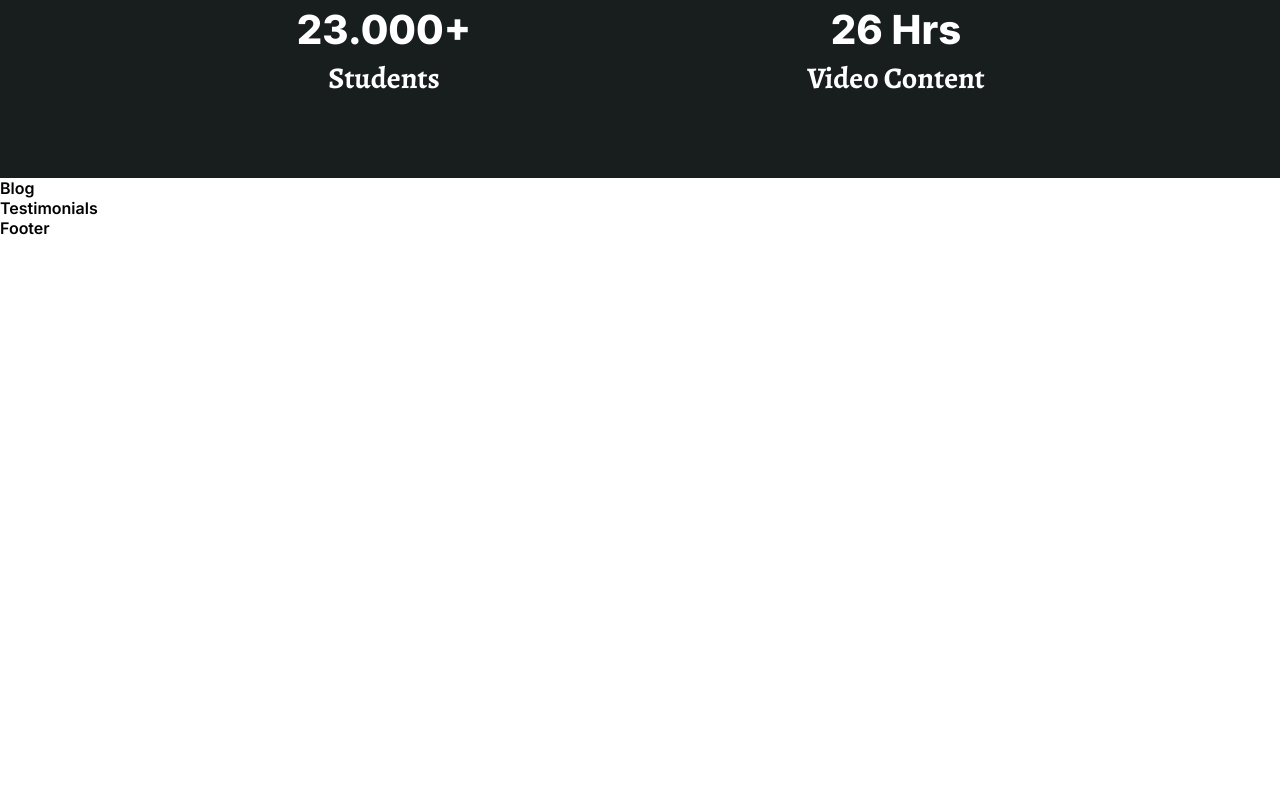
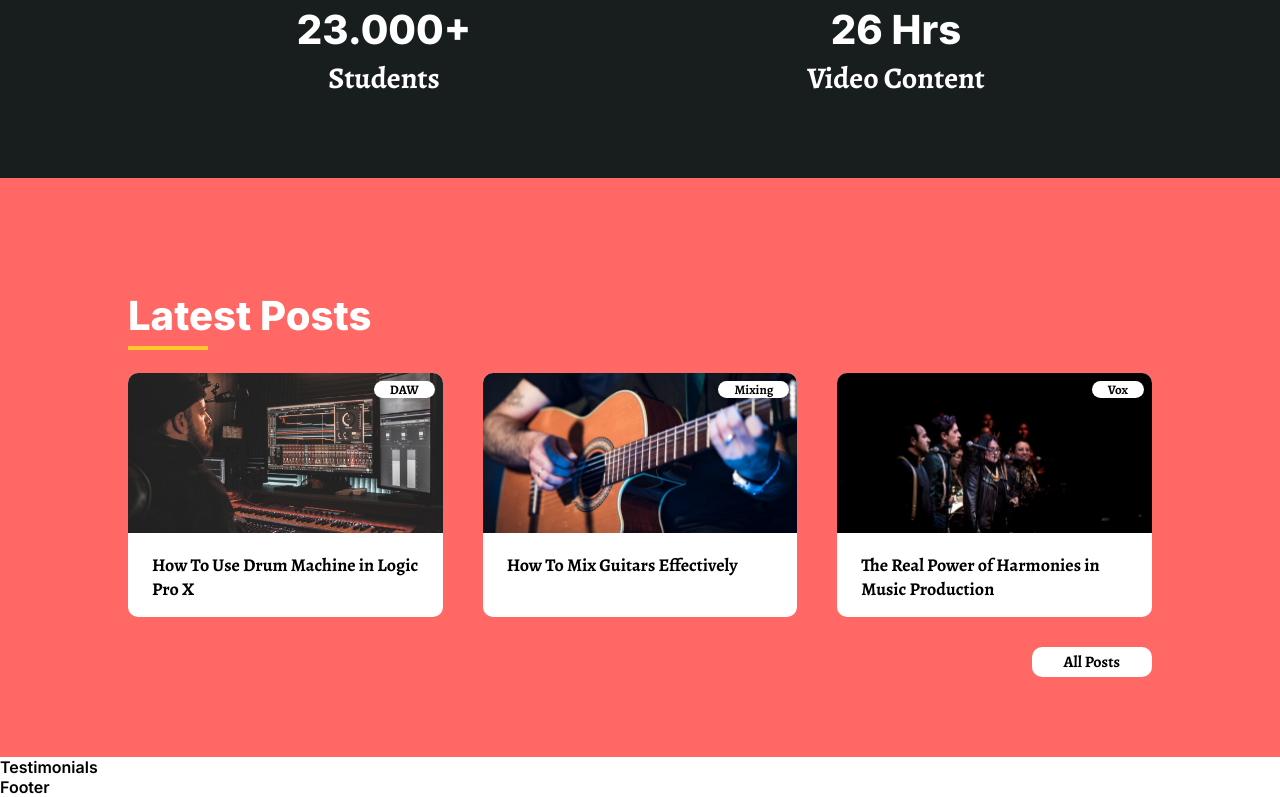
Before and after one commit to lecodingdev/page-slicing-two, a React (Vite) app: page / in a window 1280 px wide. Shown: the part 1607-2404 px from the top of the page. Before the commit the page ends 1845 px from the top, so only its background shows below. Built offline with nearby package versions, Linux system fonts and the light colour scheme.

Commit message:
update blog

```diff
--- a/src/components/Blog/Blog.css
+++ b/src/components/Blog/Blog.css
@@ -0,0 +1,62 @@
+#blog .content-container {
+  display: grid;
+  grid-template-columns: 1fr 1fr 1fr;
+  gap: 40px;
+}
+
+#blog .post img {
+  width: 100%;
+  height: 160px;
+  object-fit: cover;
+}
+
+#blog .post {
+  background: #fff;
+  border-radius: 10px;
+  position: relative;
+  overflow: hidden;
+  transition: all 400ms ease;
+}
+
+#blog .post:hover {
+  transform: scale(1.04);
+}
+
+#blog .post .tag {
+  position: absolute;
+  font-family: "Alegreya", serif;
+  font-weight: 700;
+  font-size: 13px;
+  color: #000;
+  background: #fff;
+  padding: 0 16px;
+  right: 8px;
+  top: 8px;
+  border-radius: 10px;
+}
+
+#blog .post .post-title {
+  font-family: "Alegreya", serif;
+  font-weight: 700;
+  font-size: 18px;
+  line-height: 24px;
+  color: #000000;
+  padding: 16px 24px;
+  margin: 0;
+}
+
+#blog .btn-container {
+  display: flex;
+  justify-content: right;
+}
+
+#blog .all-posts-btn {
+  font-family: "Alegreya", serif;
+  font-weight: 700;
+  font-size: 16px;
+  padding: 4px 32px;
+  background: #ffffff;
+  border-radius: 10px;
+  margin-top: 30px;
+  color: #000;
+}
--- a/src/components/Blog/Blog.jsx
+++ b/src/components/Blog/Blog.jsx
@@ -1,10 +1,58 @@
-import React from 'react';
+import React from "react";
 import "./Blog.css";
+import { blog1, blog2, blog3 } from "../../assets/images";
 
 const Blog = () => {
   return (
-    <div>Blog</div>
-  )
-}
+    <section id="blog" className="pink">
+      <div className="wrapper">
+        <h2 className="light">Latest Posts</h2>
+        <div className="content-container">
+          <div className="post">
+            <div className="tag">DAW</div>
+            <a href="#">
+              <img src={blog1} />
+            </a>
 
-export default Blog
+            <a href="#">
+              <h3 className="post-title">
+                How To Use Drum Machine in Logic Pro X
+              </h3>
+            </a>
+          </div>
+          <div className="post">
+            <div className="tag">Mixing</div>
+            <a href="#">
+              <img src={blog2} />
+            </a>
+
+            <a href="#">
+              <h3 className="post-title">How To Mix Guitars Effectively</h3>
+            </a>
+          </div>
+
+          <div className="post">
+            <div className="tag">Vox</div>
+            <a href="#">
+              <img src={blog3} />
+            </a>
+
+            <a href="#">
+              <h3 className="post-title">
+                The Real Power of Harmonies in Music Production
+              </h3>
+            </a>
+          </div>
+        </div>
+
+        <div className="btn-container">
+          <a href="#" className="all-posts-btn">
+            All Posts
+          </a>
+        </div>
+      </div>
+    </section>
+  );
+};
+
+export default Blog;
```
